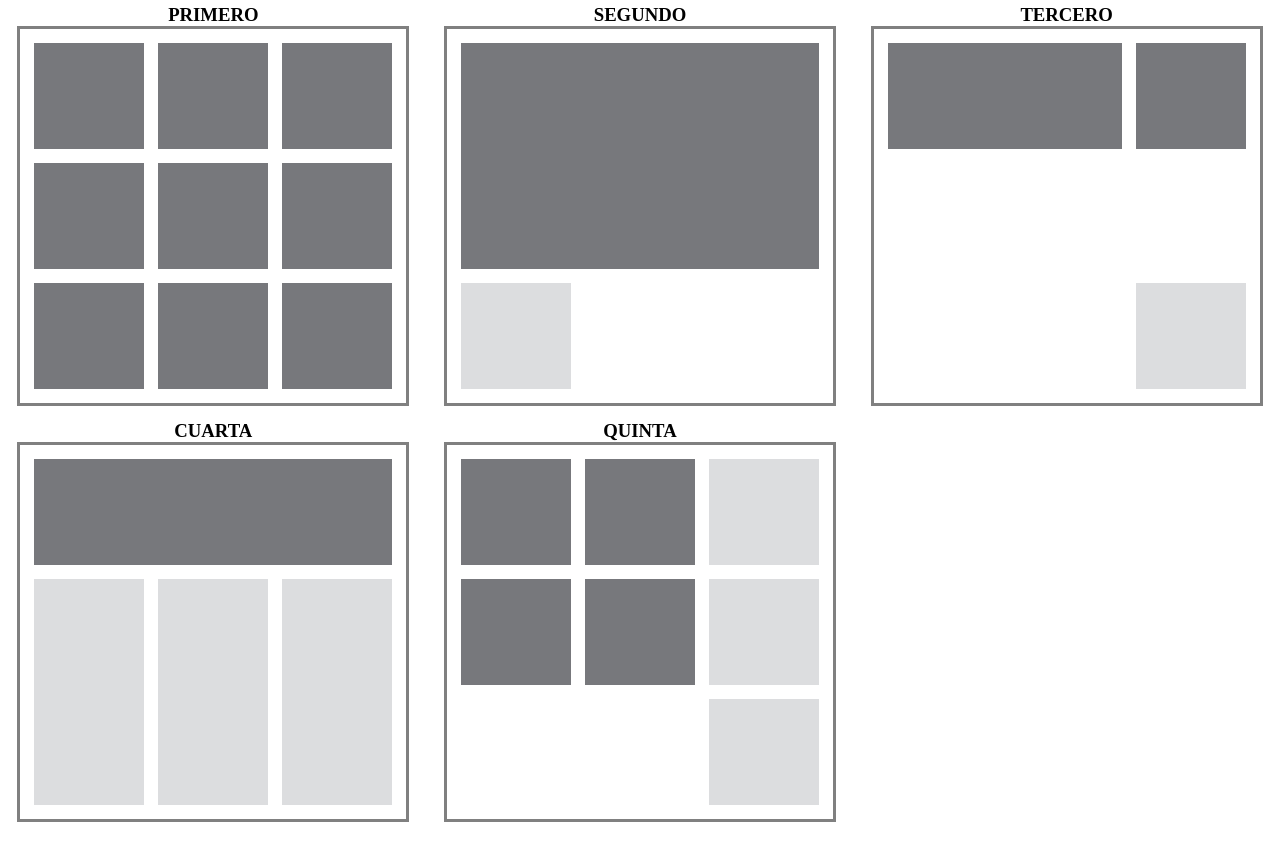
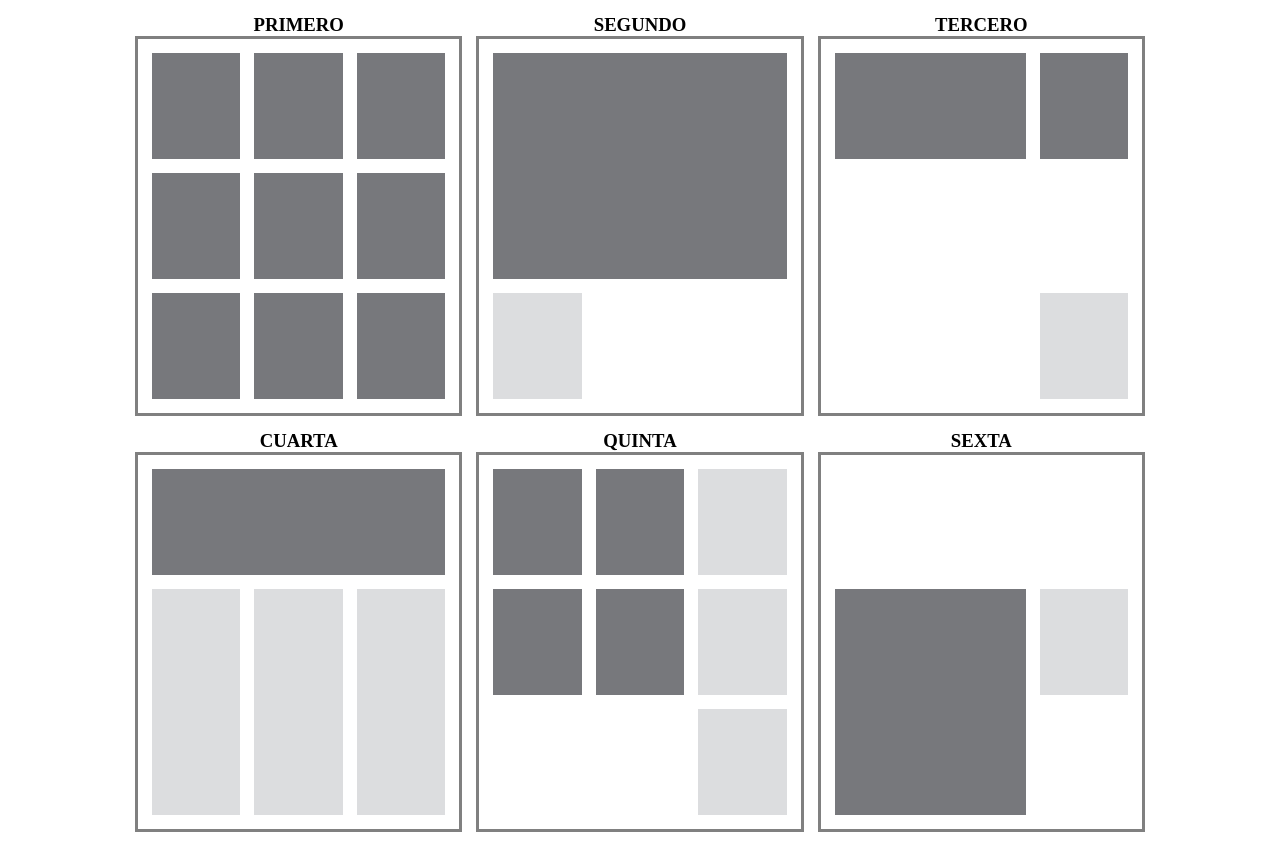
Before and after one commit to mgmp2/GuiadoGridSystem, a plain HTML site: page index.html in a window 1280 px wide. Shown: the part 30-893 px from the top of the page. Drawn offline with Linux system fonts and the light colour scheme.

Commit message:
use col-12, col-8 and 4

```diff
--- a/css/main.css
+++ b/css/main.css
@@ -7,8 +7,13 @@ h1, h3{
   text-align: center;
   text-transform: uppercase;
 }
+.box-container {
+  width: 80%;
+  margin: 10px auto;
+
+}
 .container {
-  width: 95%;
+  width: 100%;
   margin: 0 auto;
   padding: 7px;
   border: 3px solid gray;
@@ -110,3 +115,13 @@ h1, h3{
 #quinta > .row > [class*="col-4"] {
   height: 120px;
 }
+/* SEXTA */
+#sexta > .row > [class*="col-12"] {
+  height: 120px;
+}
+#sexta > .row > [class*="col-8"] {
+  height: 240px;
+}
+#sexta > .row > [class*="col-4"] {
+  height: 120px;
+}
--- a/index.html
+++ b/index.html
@@ -10,7 +10,7 @@
 <body >
   <section>
     <h1> GRID SYSTEM</h1>
-    <div>
+    <div class="box-container">
       <div class="row">
         <!-- primera fila, primera columna -->
         <div class="col-4">
@@ -110,8 +110,24 @@
             </div>
           </div>
         </div>
-
-        <div class="col-4"></div>
+        <!-- segunda fila c/ tercera columna -->
+        <div class="col-4">
+          <h3>Sexta</h3>
+          <div id="sexta" class="container">
+            <div class="row">
+              <div class="col-12">
+              </div>
+            </div>
+            <div class="row">
+              <div class="col-8">
+                <div class="square gray"></div>
+              </div>
+              <div class="col-4">
+                <div class="square light-gray"></div>
+              </div>
+            </div>
+          </div>
+        </div>
 
       </div>
       <div class="row">
```
